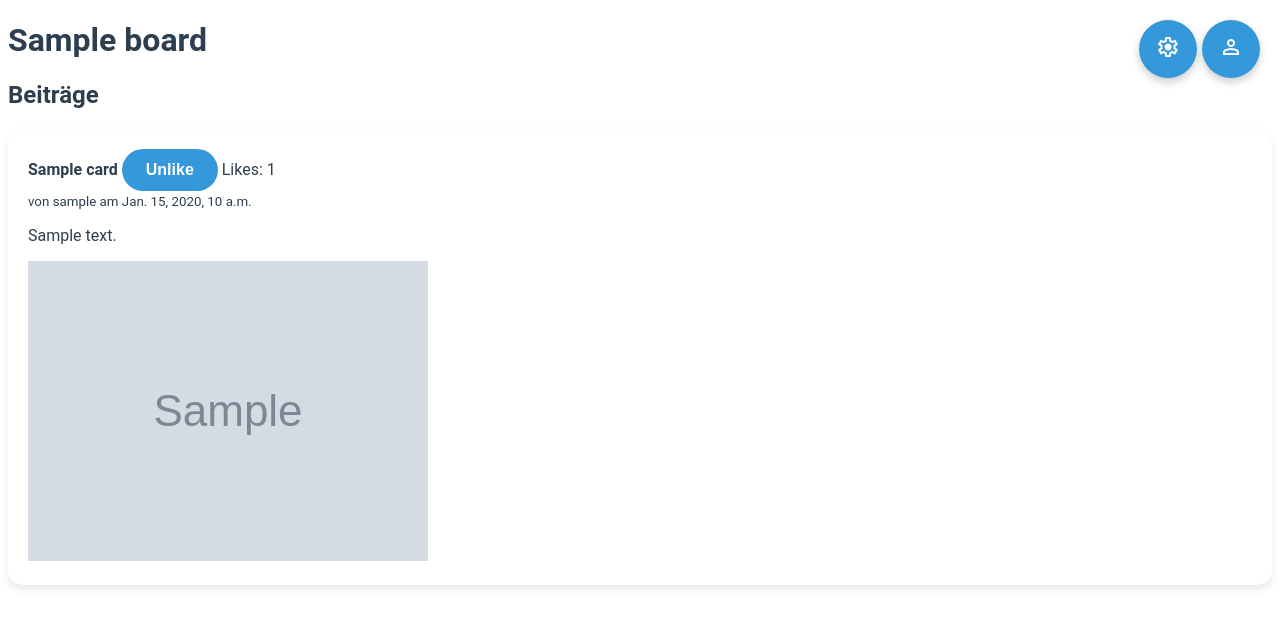
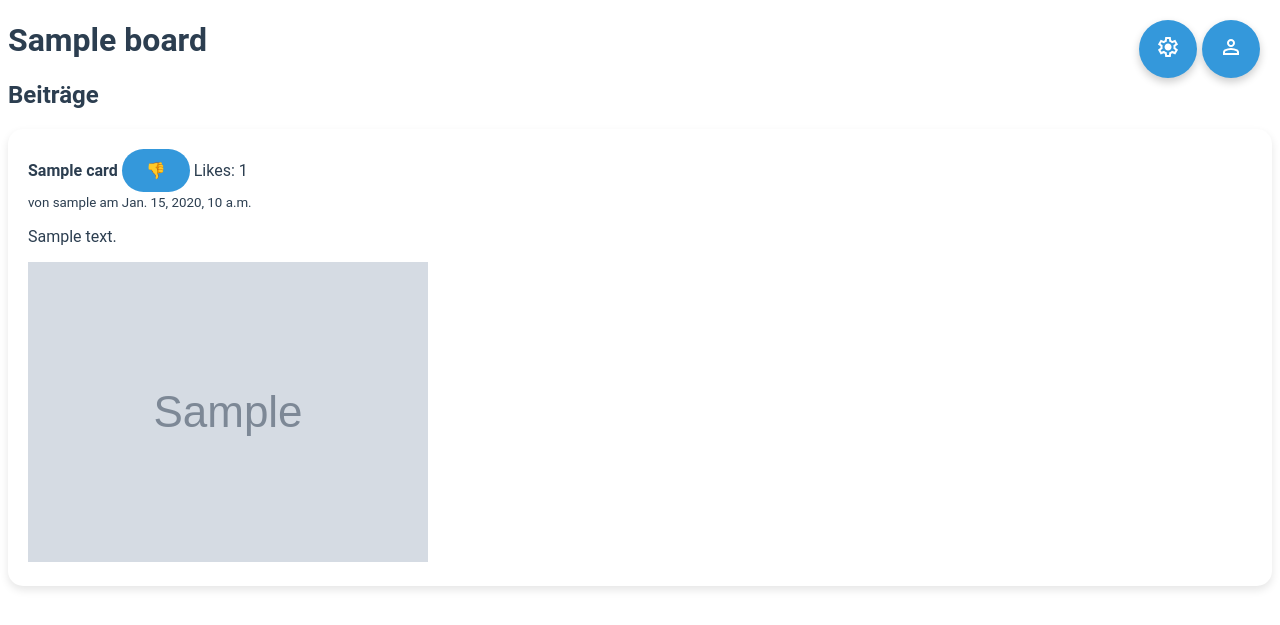
Before and after one commit to EasyBulletinBoard/BulletinBoard, a Django app: page /boards/boards/1/ in a window 1280 px wide. Shown: the top 625 px of the page. Run offline with Django 5.2, Linux system fonts and the light colour scheme; a user stored in the database is signed in; tables that the repository leaves empty hold one stand-in row (values such as "Sample post"); grey boxes marked "Sample" are stand-in pictures.

Commit message:
Fixed bugs

```diff
--- a/board/templates/board/board_detail.html
+++ b/board/templates/board/board_detail.html
@@ -12,9 +12,9 @@
             <strong>{{ card.title }}</strong>
             <button class="like-card-button" data-card-id="{{ card.id }}">
                 {% if request.user in card.liked_by.all %}
-                    Unlike
+                    👎
                 {% else %}
-                    Like
+                    👍
                 {% endif %}
             </button>
             <span class="likes-count" data-card-id="{{ card.id }}">Likes: {{ card.likes }}</span>
@@ -33,7 +33,7 @@
         button.addEventListener('click', function() {
             const cardId = this.getAttribute('data-card-id');
             console.log(cardId);
-            fetch(`/cards/${cardId}/like/`, {
+            fetch(`/boards/cards/${cardId}/like/`, {
                 method: 'POST',
                 headers: {
                     'X-CSRFToken': '{{ csrf_token }}',
@@ -43,7 +43,7 @@
             .then(response => response.json())
             .then(data => {
                 document.querySelector(`.likes-count[data-card-id="${cardId}"]`).textContent = 'Likes: ' + data.likes;
-                this.textContent = this.textContent === 'Like' ? 'Unlike' : 'Like';
+                this.textContent = this.textContent === '👍' ? '👎' : '👍';
             });
         });
     });
```
